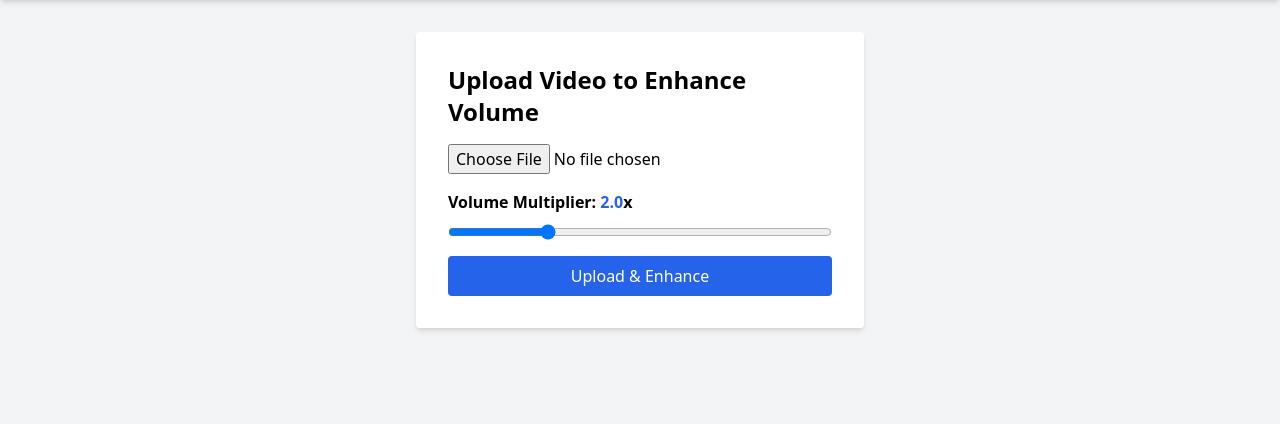
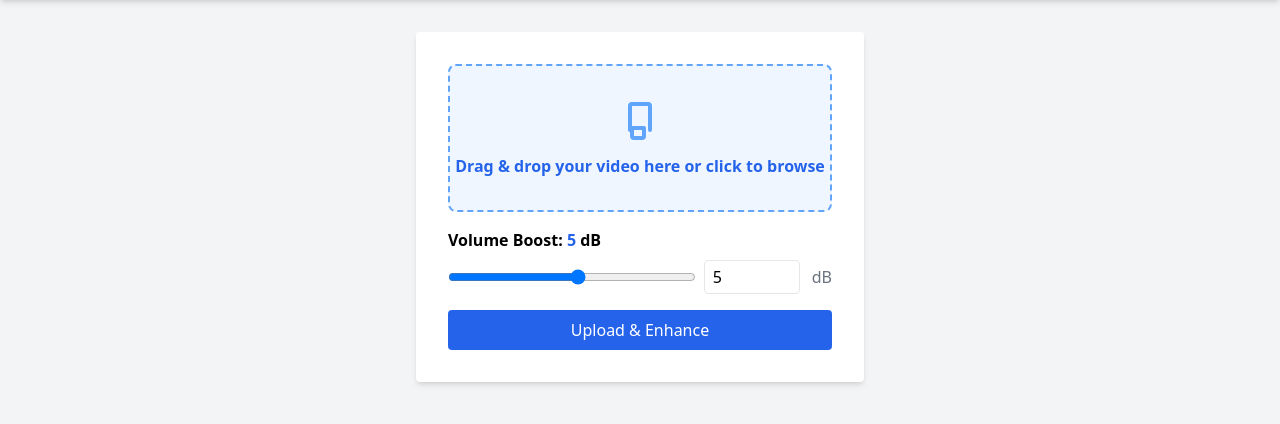
Before and after one commit to alihassancods/video-suite-django, a Django app: page / in a window 1280 px wide. Shown: the part 84-508 px from the top of the page. Run offline with Django 5.2, Linux system fonts and the light colour scheme; some libraries are stand-ins or nearby versions.

Commit message:
Development commit: Django video volume enhancer with flexible dB input, drag-and-drop UI, HTMX status, and ffmpeg processing

```diff
--- a/volume_enhancer/templates/volume_enhancer/status.html
+++ b/volume_enhancer/templates/volume_enhancer/status.html
@@ -4,5 +4,5 @@
     hx-target="this"
     hx-swap="outerHTML"
 >
-    <div class="text-gray-700">Processing your video...</div>
+    <div class="text-gray-700 text-center">Processing your video…</div>
 </div>
--- a/volume_enhancer/templates/volume_enhancer/status_partial.html
+++ b/volume_enhancer/templates/volume_enhancer/status_partial.html
@@ -4,5 +4,5 @@
         <a href="{% url 'download_video' job_id=job_id %}" class="mt-2 bg-blue-600 text-white px-4 py-2 rounded shadow hover:bg-blue-700 transition">Download your enhanced video</a>
     </div>
 {% else %}
-    <div class="text-gray-700">Processing your video...</div>
+    <div class="text-gray-700 text-center">Processing your video…</div>
 {% endif %}
--- a/volume_enhancer/templates/volume_enhancer/upload.html
+++ b/volume_enhancer/templates/volume_enhancer/upload.html
@@ -13,29 +13,126 @@
     </header>
     <main class="flex flex-col items-center">
         <form
-            class="bg-white p-8 rounded shadow-md w-full max-w-md"
+            id="upload-form"
+            class="bg-white p-8 rounded shadow-md w-full max-w-md flex flex-col items-center"
             hx-post="."
             hx-target="#status"
             hx-swap="innerHTML"
             enctype="multipart/form-data"
+            onsubmit="showProgressBar()"
         >
-            <h2 class="text-2xl font-bold mb-4">Upload Video to Enhance Volume</h2>
-            <input type="file" name="video" accept="video/*" required class="mb-4 block w-full">
-            <label for="volume" class="block mb-2 font-semibold">Volume Multiplier: <span id="volume-value" class="font-bold text-blue-600">2.0</span>x</label>
-            <input
-                type="range"
-                name="volume"
-                id="volume"
-                min="1"
-                max="5"
-                step="0.1"
-                value="2.0"
-                class="w-full mb-4"
-                oninput="document.getElementById('volume-value').innerText = this.value"
-            >
+            <div id="drop-area" class="w-full">
+                <label for="video" id="drop-label" class="w-full cursor-pointer flex flex-col items-center justify-center border-2 border-dashed border-blue-400 rounded-lg py-8 mb-4 bg-blue-50 hover:bg-blue-100 transition">
+                    <svg class="w-12 h-12 text-blue-400 mb-2" fill="none" stroke="currentColor" stroke-width="2" viewBox="0 0 24 24">
+                        <path stroke-linecap="round" stroke-linejoin="round" d="M7 16V4a1 1 0 011-1h8a1 1 0 011 1v12m-4 4h-4a1 1 0 01-1-1v-4h6v4a1 1 0 01-1 1z" />
+                    </svg>
+                    <span class="text-blue-600 font-semibold">Drag & drop your video here or click to browse</span>
+                    <input id="video" name="video" type="file" accept="video/*" required class="hidden" />
+                </label>
+            </div>
+            <div id="file-details" class="w-full mb-4 hidden"></div>
+            <label for="volume-number" class="block mb-2 font-semibold w-full">
+                Volume Boost:
+                <span id="volume-value" class="font-bold text-blue-600">5</span> dB
+            </label>
+            <div class="flex gap-2 items-center w-full mb-4">
+                <input
+                    type="range"
+                    id="volume-slider"
+                    min="-100"
+                    max="100"
+                    step="1"
+                    value="5"
+                    class="w-full"
+                    oninput="syncVolumeInputs(this.value)"
+                >
+                <input
+                    type="number"
+                    name="volume"
+                    id="volume-number"
+                    min="-1000"
+                    max="1000"
+                    step="1"
+                    value="5"
+                    class="w-24 px-2 py-1 border rounded"
+                    oninput="syncVolumeInputs(this.value, true)"
+                >
+                <span class="ml-1 text-gray-500">dB</span>
+            </div>
             <button type="submit" class="bg-blue-600 text-white px-4 py-2 rounded w-full">Upload & Enhance</button>
+            <div id="progress-bar" class="w-full mt-4 hidden">
+                <div class="w-full bg-gray-200 rounded-full h-4">
+                    <div id="progress-inner" class="bg-blue-600 h-4 rounded-full transition-all duration-500" style="width: 100%"></div>
+                </div>
+                <div class="text-center text-blue-600 mt-2 font-semibold">Processing…</div>
+            </div>
         </form>
         <div id="status" class="mt-6 w-full max-w-md"></div>
     </main>
+    <script>
+        // Drag and drop support
+        const form = document.getElementById('upload-form');
+        const input = document.getElementById('video');
+        const dropArea = document.getElementById('drop-area');
+        const fileDetails = document.getElementById('file-details');
+        const dropLabel = document.getElementById('drop-label');
+        const progressBar = document.getElementById('progress-bar');
+        const volumeSlider = document.getElementById('volume-slider');
+        const volumeNumber = document.getElementById('volume-number');
+        const volumeValue = document.getElementById('volume-value');
+
+        form.addEventListener('dragover', e => {
+            e.preventDefault();
+            dropLabel.classList.add('ring', 'ring-blue-300');
+        });
+        form.addEventListener('dragleave', e => {
+            e.preventDefault();
+            dropLabel.classList.remove('ring', 'ring-blue-300');
+        });
+        form.addEventListener('drop', e => {
+            e.preventDefault();
+            dropLabel.classList.remove('ring', 'ring-blue-300');
+            input.files = e.dataTransfer.files;
+            showFileDetails();
+        });
+        input.addEventListener('change', showFileDetails);
+
+        function showFileDetails() {
+            if (input.files.length > 0) {
+                const file = input.files[0];
+                dropArea.classList.add('hidden');
+                fileDetails.classList.remove('hidden');
+                fileDetails.innerHTML = `
+                    <div class="flex flex-col items-center border-2 border-blue-400 rounded-lg py-4 bg-blue-50">
+                        <span class="font-semibold text-blue-700 mb-2">Selected File:</span>
+                        <span class="text-gray-800">${file.name}</span>
+                        <span class="text-gray-500 text-sm">${(file.size/1024/1024).toFixed(2)} MB, ${file.type}</span>
+                        <button type="button" onclick="resetFile()" class="mt-2 text-red-500 hover:underline">Change file</button>
+                    </div>
+                `;
+            }
+        }
+
+        function resetFile() {
+            input.value = "";
+            fileDetails.classList.add('hidden');
+            dropArea.classList.remove('hidden');
+        }
+
+        // Sync slider and number input
+        function syncVolumeInputs(val, fromNumber) {
+            if(fromNumber) {
+                volumeSlider.value = val;
+            } else {
+                volumeNumber.value = val;
+            }
+            volumeValue.innerText = val;
+        }
+
+        // Show progress bar on submit
+        function showProgressBar() {
+            progressBar.classList.remove('hidden');
+        }
+    </script>
 </body>
 </html>
--- a/volume_enhancer/views.py
+++ b/volume_enhancer/views.py
@@ -20,13 +20,11 @@ class VideoUploadView(View):
         if not video_file:
             return JsonResponse({'error': 'No file uploaded'}, status=400)
 
-        # Get volume multiplier from form, default to 2.0 if not provided
+        # Accept any manual dB value (positive or negative, no artificial limit)
         try:
-            volume = float(request.POST.get('volume', 2.0))
-            if volume < 1 or volume > 5:
-                volume = 2.0
+            volume_db = float(request.POST.get('volume', 5))
         except Exception:
-            volume = 2.0
+            volume_db = 5
 
         job_id = str(uuid.uuid4())
         os.makedirs(settings.MEDIA_ROOT, exist_ok=True)
@@ -40,7 +38,7 @@ class VideoUploadView(View):
         try:
             result = subprocess.run([
                 'ffmpeg', '-y', '-i', input_path, '-vcodec', 'copy',
-                '-af', f'volume={volume}', output_path
+                '-af', f'volume={volume_db}dB', output_path
             ], check=True, capture_output=True, text=True)
             print(result.stdout)
             print(result.stderr)
```
